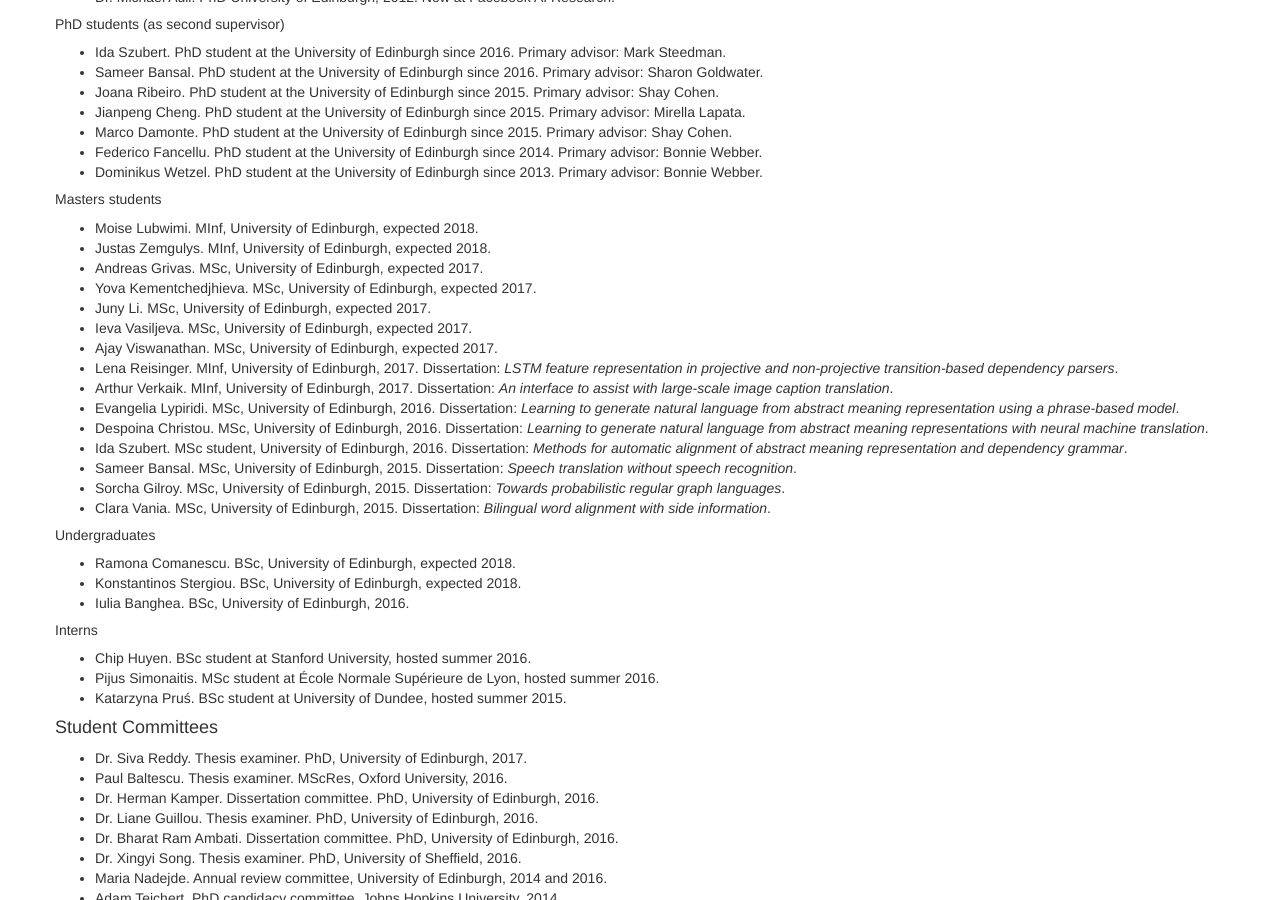
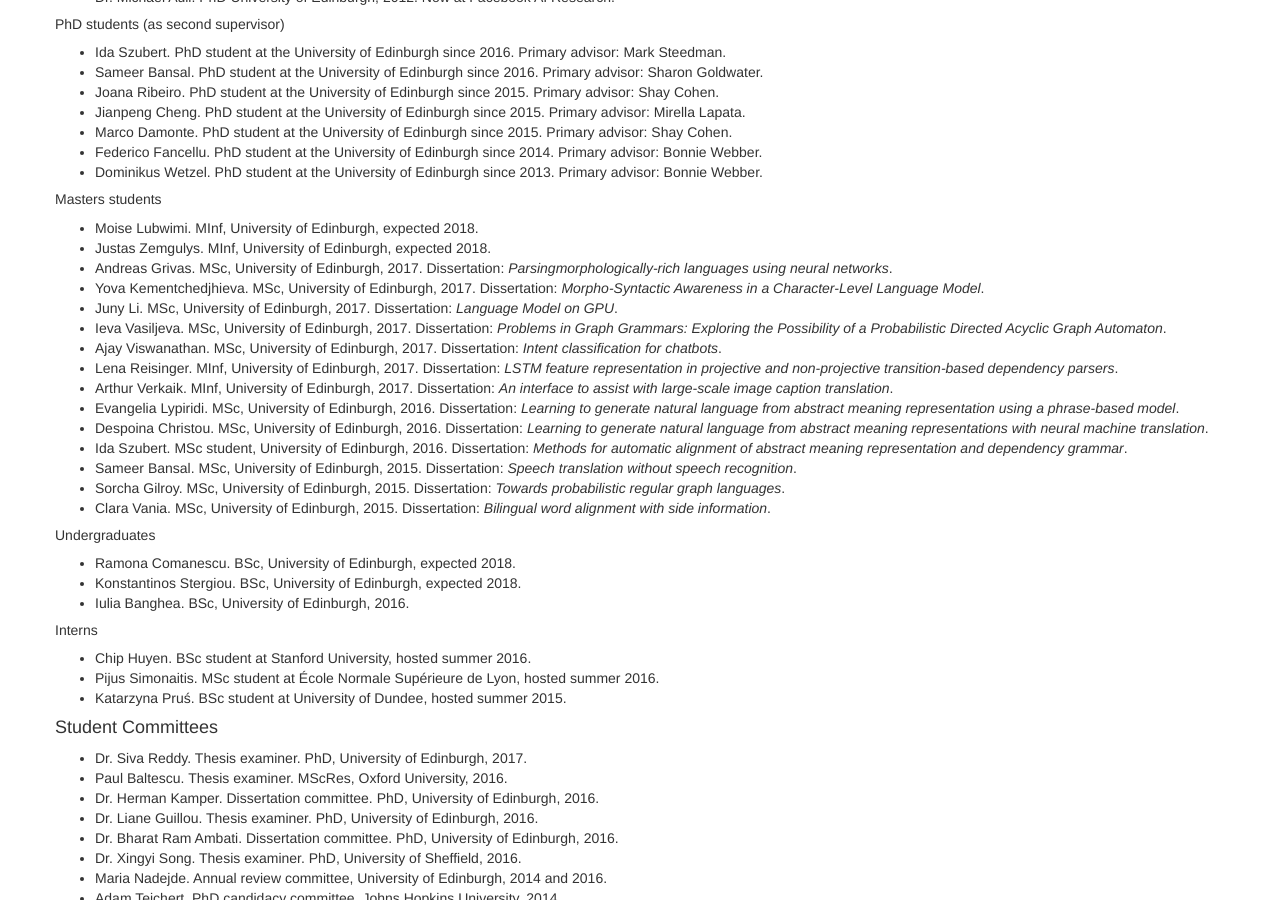
Before and after one commit to alopez/alopez.github.com, a Jekyll site: the page built from cv.html, in a window 1280 px wide and 900 px high, scrolled down 3130 px. Built offline with Jekyll 4.4.1, drawn with Linux system fonts in a browser that asks for light colours.

Commit message:
MSc update

```diff
--- a/cv.html
+++ b/cv.html
@@ -332,19 +332,19 @@ after-pubs:
             detail: MInf, University of Edinburgh, expected 2018
           -
             title: Andreas Grivas
-            detail: MSc, University of Edinburgh, expected 2017
+            detail: "MSc, University of Edinburgh, 2017. Dissertation: <i>Parsingmorphologically-rich languages using neural networks</i>"
           -
             title: Yova Kementchedjhieva
-            detail: MSc, University of Edinburgh, expected 2017
+            detail: "MSc, University of Edinburgh, 2017. Dissertation: <i> Morpho-Syntactic Awareness in a Character-Level Language Model</i>"
           -
             title: Juny Li
-            detail: MSc, University of Edinburgh, expected 2017
+            detail: "MSc, University of Edinburgh, 2017. Dissertation: <i>Language Model on GPU</i>"
           -
             title: Ieva Vasiljeva
-            detail: MSc, University of Edinburgh, expected 2017
+            detail: "MSc, University of Edinburgh, 2017. Dissertation: <i>Problems in Graph Grammars: Exploring the Possibility of a Probabilistic Directed Acyclic Graph Automaton</i>"
           -
             title: Ajay Viswanathan
-            detail: MSc, University of Edinburgh, expected 2017
+            detail: "MSc, University of Edinburgh, 2017. Dissertation: <i>Intent classification for chatbots</i>"
           -
             title: Lena Reisinger
             detail: "MInf, University of Edinburgh, 2017. Dissertation: <i>LSTM feature representation in projective and non-projective transition-based dependency parsers</i>"
```
Also changed, not shown: collaborators.html (+23 -20 lines).
